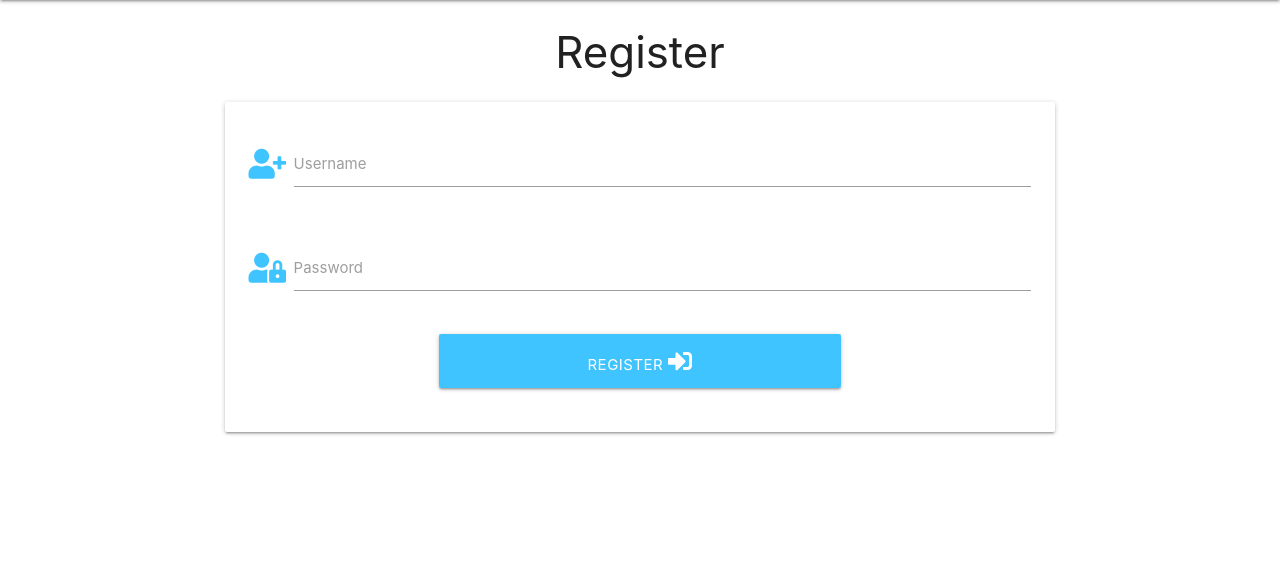
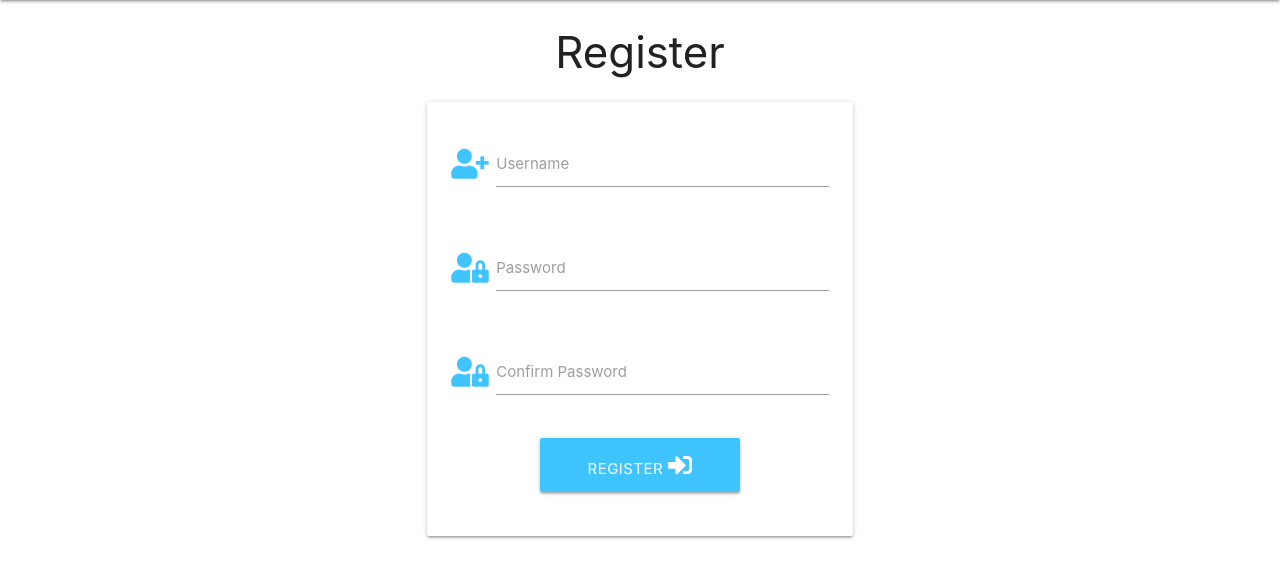
Before and after one commit to shoreenb/dream-trip-planner, a Flask app: page /register in a window 1280 px wide. Shown: the part 64-642 px from the top of the page. Run offline with Flask 2, Linux system fonts and the light colour scheme; some libraries are stand-ins or nearby versions.

Commit message:
Add register functionality with flash messages

```diff
--- a/app.py
+++ b/app.py
@@ -27,6 +27,37 @@ def get_itinerarys():
 
 @app.route("/register", methods=["GET","POST"])
 def register():
+    if request.method == "POST":
+        # check if username laready exists in database
+        existing_user = mongo.db.users.find_one(
+            {"username": request.form.get("username").lower()})
+
+        if existing_user:
+            flash("Sorry, this username already exists!")
+            return redirect(url_for("register"))
+
+        password = request.form.get("password")
+        confirm_password = request.form.get("confirm-password")
+
+        if password != confirm_password:
+            flash("Those passwords do not match")
+            return redirect(url_for("register"))
+
+        if password == confirm_password:
+
+            register = {
+                "username": request.form.get("username").lower(),
+                "password": generate_password_hash(
+                    request.form.get("password"))
+            }
+
+        mongo.db.users.insert_one(register)
+
+        # put the new user into 'session' cookie
+        session["user"] = request.form.get("username").lower()
+        flash("Registration Successful!")
+        flash("Thank you for registering with Dream Trip Planner")
+
     return render_template("register.html")
 
 
--- a/static/css/style.css
+++ b/static/css/style.css
@@ -0,0 +1,3 @@
+.flashes h4 {
+    line-height: 1.5;
+}
--- a/templates/base.html
+++ b/templates/base.html
@@ -52,8 +52,23 @@
 
     </header>
 
-    {% block content %}
-    {% endblock %}
+    <section>
+        <!-- flash messages -->
+        {% with messages = get_flashed_messages() %}
+        {% if messages %}
+        {% for message in messages %}
+        <div class="row flashes">
+            <h4 class="light-blue darken-1 center-align">{{ message }}</h4>
+        </div>
+        {% endfor %}
+        {% endif %}
+        {% endwith %}
+    </section>
+
+    <main class="container">
+        {% block content %}
+        {% endblock %}
+    </main>
 
     <script src="https://code.jquery.com/jquery-3.6.0.min.js"
         integrity="sha256-/xUj+3OJU5yExlq6GSYGSHk7tPXikynS7ogEvDej/m4=" crossorigin="anonymous"></script>
--- a/templates/register.html
+++ b/templates/register.html
@@ -4,13 +4,14 @@
 <h3 class="center-align">Register</h3>
 
 <div class="row">
-    <form class="col s12 m8 offset-m2" method="POST" action="{{ url_for('register') }}">
+    <form class="col s12 m6 offset-m3" method="POST" action="{{ url_for('register') }}">
         <div class="card-panel">
             <!-- username -->
             <div class="row">
                 <div class="input-field col s12">
                     <i class="fas fa-user-plus prefix light-blue-text text-accent-2"></i>
-                    <input id="username" name="username" type="text" class="validate">
+                    <input id="username" name="username" type="text" minlength="6" maxlength="15"
+                        pattern="^[a-zA-Z0-9]{6,15}$" class="validate" required>
                     <label for="username">Username</label>
                 </div>
             </div>
@@ -18,8 +19,18 @@
             <div class="row">
                 <div class="input-field col s12">
                     <i class="fas fa-user-lock prefix light-blue-text text-accent-2"></i>
-                    <input id="password" name="password" type="password" class="validate">
+                    <input id="password" name="password" type="password" minlength="6" maxlength="15"
+                        pattern="^[a-zA-Z0-9]{6,15}$" class="validate" required>
                     <label for="password">Password</label>
+                </div>
+            </div>
+            <!-- confirm password -->
+            <div class="row">
+                <div class="input-field col s12">
+                    <i class="fas fa-user-lock prefix light-blue-text text-accent-2"></i>
+                    <input id="confirm-password" name="confirm-password" type="password" minlength="6" maxlength="15"
+                        pattern="^[a-zA-Z0-9]{6,15}$" class="validate" required>
+                    <label for="confirm-password">Confirm Password</label>
                 </div>
             </div>
             <!-- registration button -->
```
